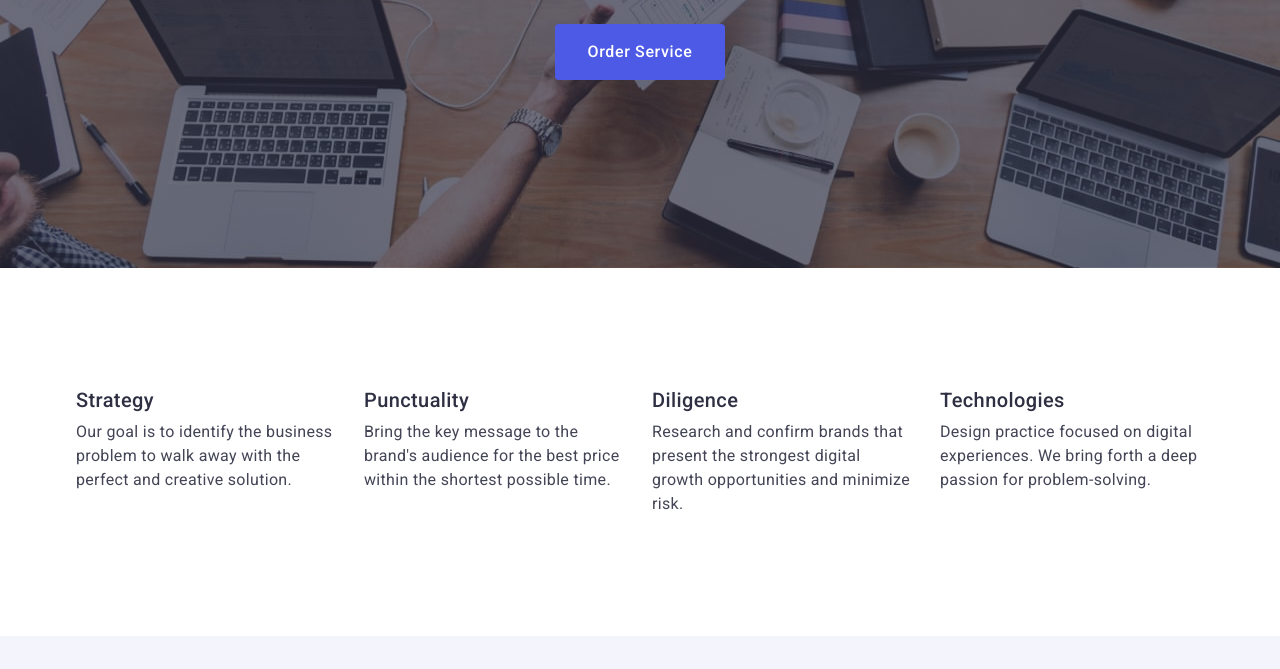
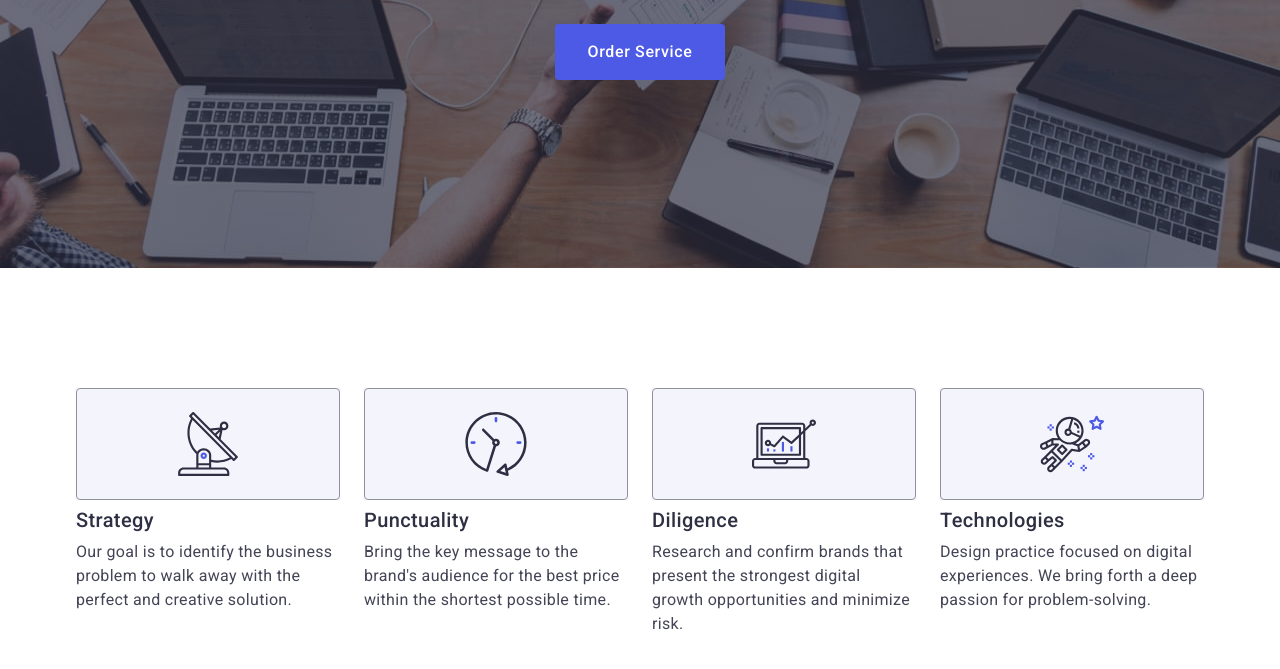
Before and after one commit to Inessa17/goit-markup-hw-4, a plain HTML site: page index.html in a window 1280 px wide. Shown: the part 405-1074 px from the top of the page. Drawn offline with nearby package versions, Linux system fonts and the light colour scheme.

Commit message:
added benefits-icons and modified css

```diff
--- a/css/style.css
+++ b/css/style.css
@@ -223,6 +223,18 @@ img {
   width: calc((100% - 72px) / 4);
 }
 
+.benefits-icons {
+  display: flex;
+  align-items: center;
+  justify-content: center;
+  height: 112px;
+  margin-bottom: 8px;
+  box-sizing: border-box;
+  border: 1px solid rgb(142, 143, 153);
+  border-radius: 4px;
+  background-color: #f4f4fd;
+}
+
 .benefits-list-title {
   font-weight: 500;
   font-size: 20px;
--- a/index.html
+++ b/index.html
@@ -70,6 +70,11 @@
           <h2 class="visually-hidden">Our benefits</h2>
           <ul class="benefits-list">
             <li class="benefits-list-item">
+              <div class="benefits-icons">
+                <svg class="icon-benefits" width="64" height="64">
+                  <use href="./images/icons.svg#icon-antenna"></use>
+                </svg>
+              </div>
               <h3 class="benefits-list-title">Strategy</h3>
               <p class="benefits-list-text">
                 Our goal is to identify the business problem to walk away with
@@ -77,6 +82,11 @@
               </p>
             </li>
             <li class="benefits-list-item">
+              <div class="benefits-icons">
+                <svg class="icon-benefits" width="64" height="64">
+                  <use href="./images/icons.svg#icon-clock"></use>
+                </svg>
+              </div>
               <h3 class="benefits-list-title">Punctuality</h3>
               <p class="benefits-list-text">
                 Bring the key message to the brand's audience for the best price
@@ -84,6 +94,11 @@
               </p>
             </li>
             <li class="benefits-list-item">
+              <div class="benefits-icons">
+                <svg class="icon-benefits" width="64" height="64">
+                  <use href="./images/icons.svg#icon-diagram"></use>
+                </svg>
+              </div>
               <h3 class="benefits-list-title">Diligence</h3>
               <p class="benefits-list-text">
                 Research and confirm brands that present the strongest digital
@@ -91,6 +106,11 @@
               </p>
             </li>
             <li class="benefits-list-item">
+              <div class="benefits-icons">
+                <svg class="icon-benefits" width="64" height="64">
+                  <use href="./images/icons.svg#icon-astronaut"></use>
+                </svg>
+              </div>
               <h3 class="benefits-list-title">Technologies</h3>
               <p class="benefits-list-text">
                 Design practice focused on digital experiences. We bring forth a
```
Also changed, not shown: images/icons.svg (added).
